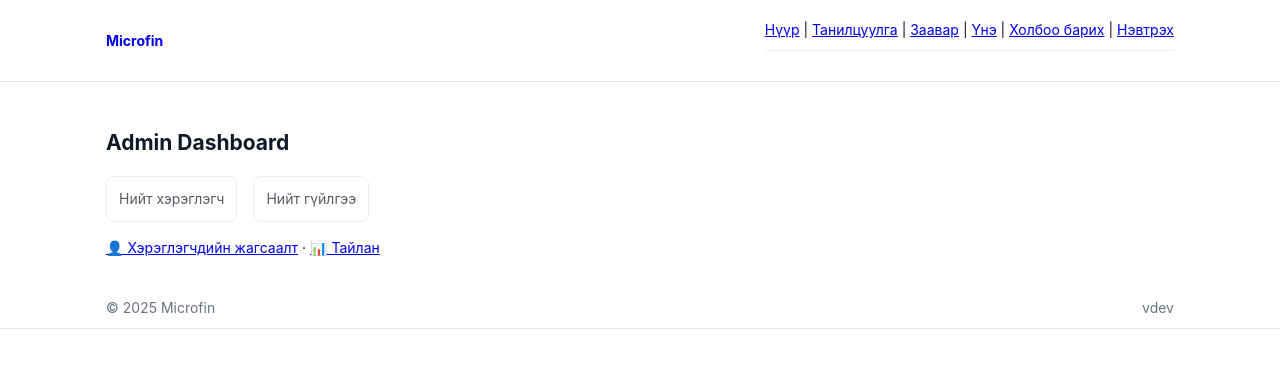
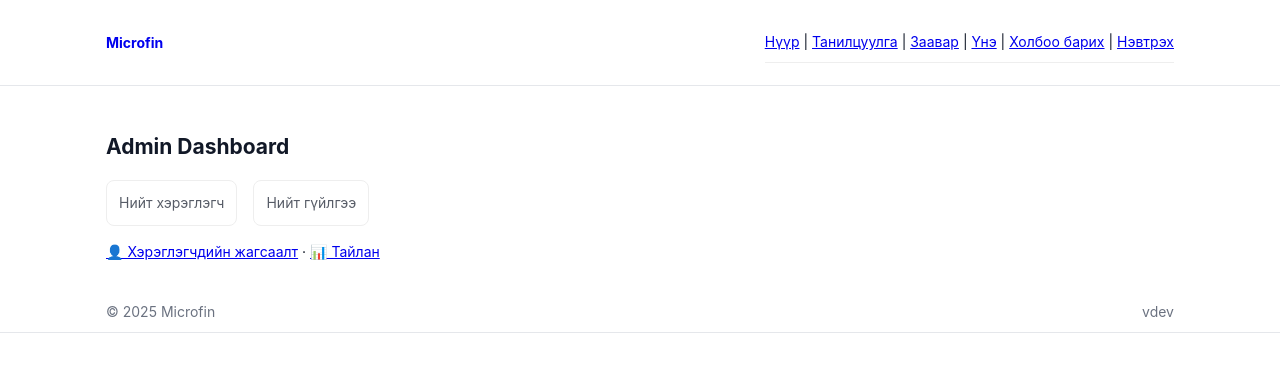
Before and after one commit to Altantugs/microfin, a Symfony app: template templates/admin/index.html.twig in a window 1280 px wide. Shown: the top 372 px of the page. Run offline with Twig, Linux system fonts and the light colour scheme; the template is opened without the code that fills it, so the values that code supplies are empty; some libraries are stand-ins or nearby versions.

```diff
--- a/templates/_nav_public.html.twig
+++ b/templates/_nav_public.html.twig
@@ -1,4 +1,4 @@
-<nav style="padding:10px 0; border-bottom:1px solid #eee; margin-bottom:20px;">
+<nav style="padding:10px 0; border-bottom:1px solid #eee; margin:12px 0;">
   <a href="/">Нүүр</a> |
   <a href="/intro">Танилцуулга</a> |
   <a href="/guide">Заавар</a> |
```
